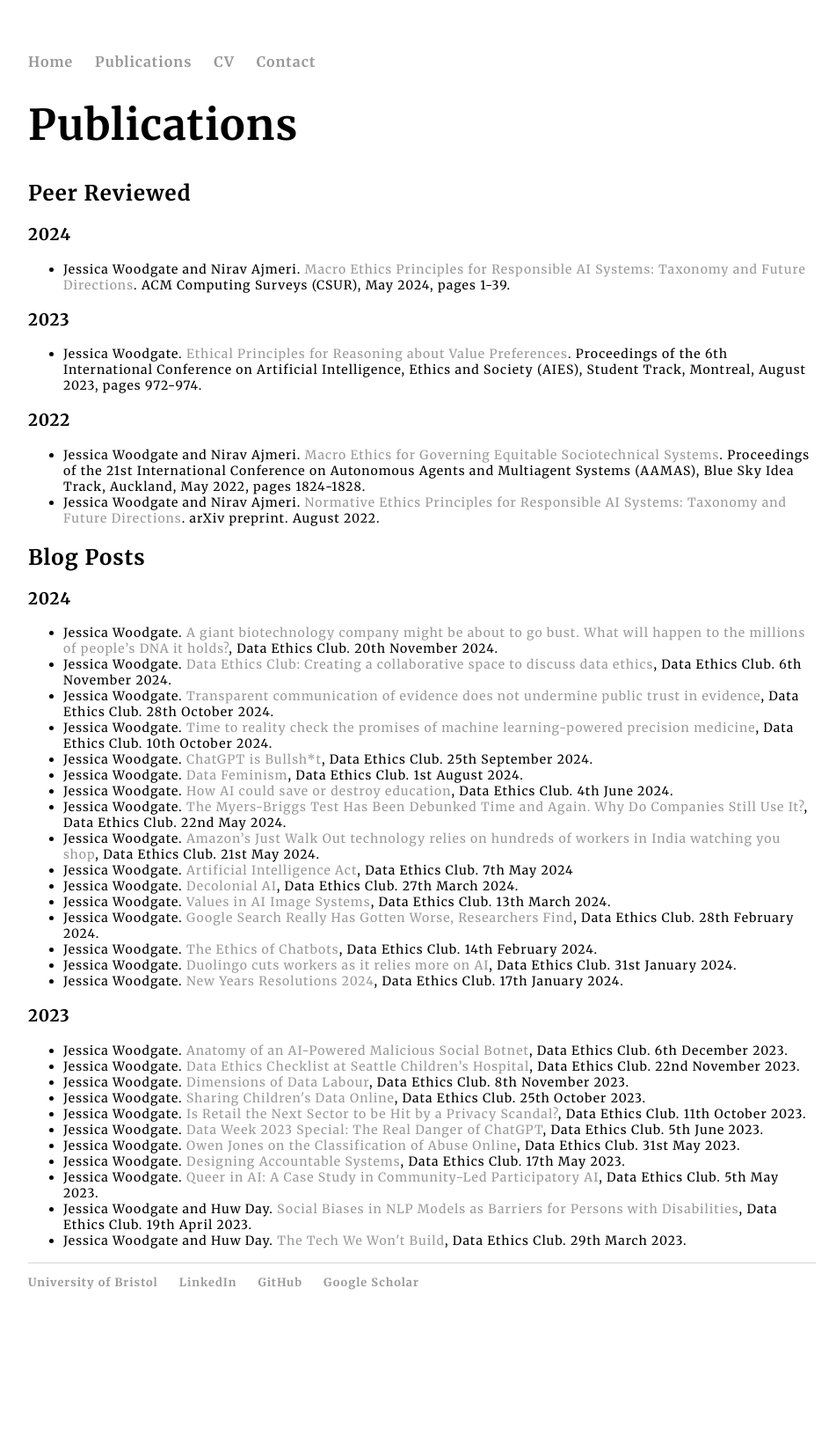
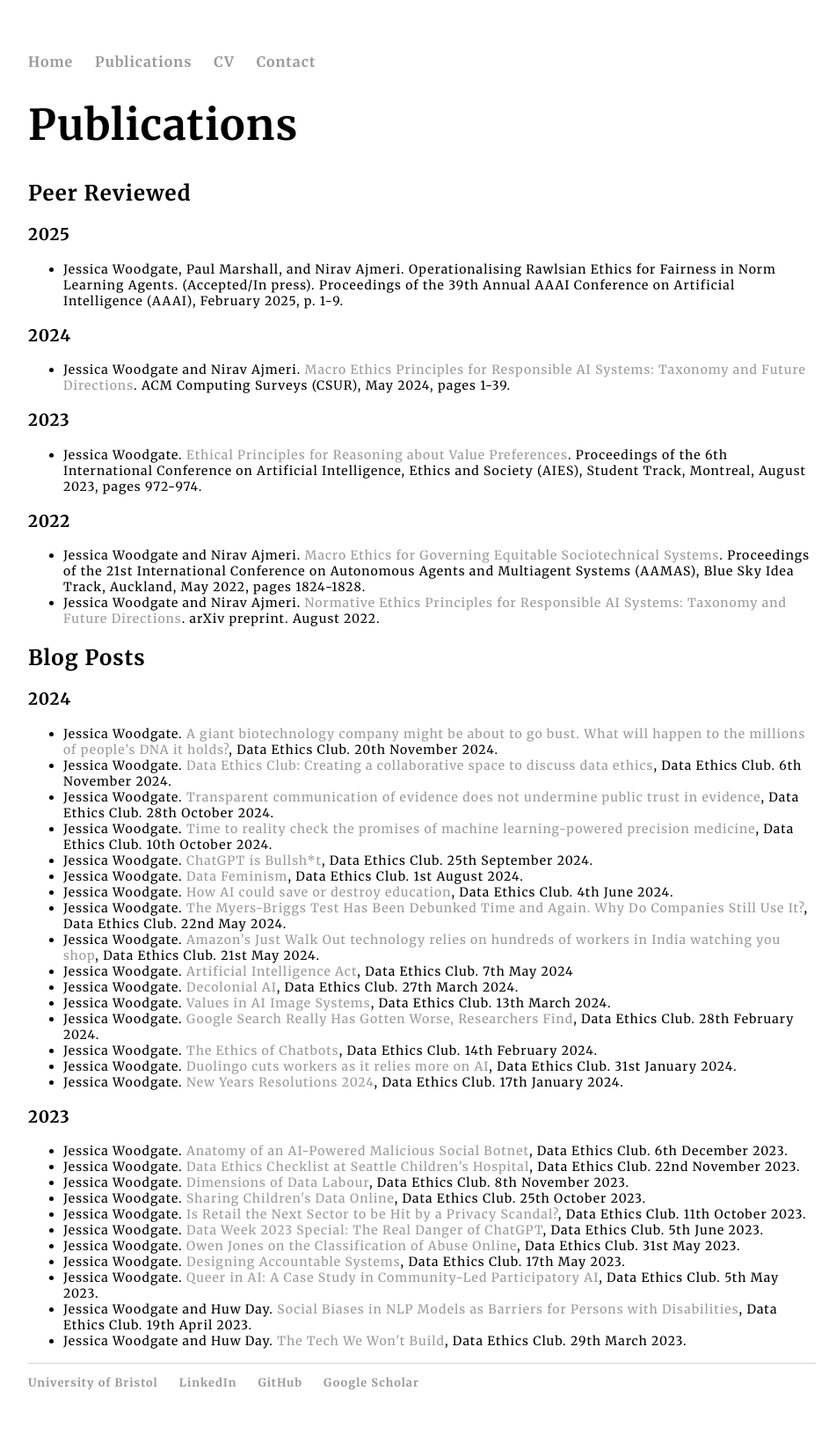
Before and after one commit to jessica-woodgate/jessica-woodgate.github.io, a Jekyll site: the page built from docs/publications/index.html, in a window 1280 px wide. Shown: the whole page at 88% size, without its empty margins (160-1111 px from the left). Built offline with Jekyll 4.4.1, drawn with Linux system fonts in a browser that asks for light colours; before the commit the page ends 1525 px from its top, so only the background shows below that.

Commit message:
publications

```diff
--- a/docs/cv/index.html
+++ b/docs/cv/index.html
@@ -78,6 +78,10 @@ title: CV of Jessica Woodgate
 					<hr class="solid">
 					<h2>Publications</h2>
 					<hr class="solid">
+					<p>Jessica Woodgate, Paul Marshall, and Nirav Ajmeri.
+						Operationalising Rawlsian Ethics for Fairness in Norm Learning Agents. (Accepted/In press).
+						Proceedings of the 39th Annual AAAI Conference on Artificial Intelligence (AAAI), February 2025, p. 1-9.
+					</p>
 					<p>Jessica Woodgate and Nirav Ajmeri.
 						<a href="https://dl.acm.org/doi/10.1145/3672394">Macro Ethics Principles for Responsible AI Systems: Taxonomy and Future Directions</a>.
 						ACM Computing Surveys (CSUR), May 2024, pages 1-39.
--- a/docs/index.html
+++ b/docs/index.html
@@ -45,6 +45,9 @@ layout: home
 	<h2>News</h2>
 	<h3>2024</h3>
 		<ul class="publications-list">
+			<li>December: paper accepted at <a href="https://aaai.org/conference/aaai/aaai-25/">AAAI 2025</a>
+				"Operationalising Rawlsian Ethics for Fairness in Norm Learning Agents" (Accepted/In press). Jessica Woodgate, Paul Marshall, and Nirav Ajmeri
+			</li>
 			<li>November: authored data ethics club write up
 				<a href="https://dataethicsclub.com/write_ups/2024-11-20_writeup.html">A giant biotechnology company might be about to go bust. What will happen to the millions of people’s DNA it holds?</a>, discussing the implications of the data held by 23andMe
 			</li>
--- a/docs/publications/index.html
+++ b/docs/publications/index.html
@@ -6,6 +6,13 @@ title: Publications of Jessica Woodgate
 	<div class="publications">
         <h1>Publications</h1>
         <h2>Peer Reviewed</h2>
+        <h3>2025</h3>
+        <ul class="publications-list">
+            <li>Jessica Woodgate, Paul Marshall, and Nirav Ajmeri.
+                Operationalising Rawlsian Ethics for Fairness in Norm Learning Agents. (Accepted/In press).
+                Proceedings of the 39th Annual AAAI Conference on Artificial Intelligence (AAAI), February 2025, p. 1-9.
+            </li>
+        </ul>
         <h3>2024</h3>
         <ul class="publications-list">
             <li>Jessica Woodgate and Nirav Ajmeri.
```
